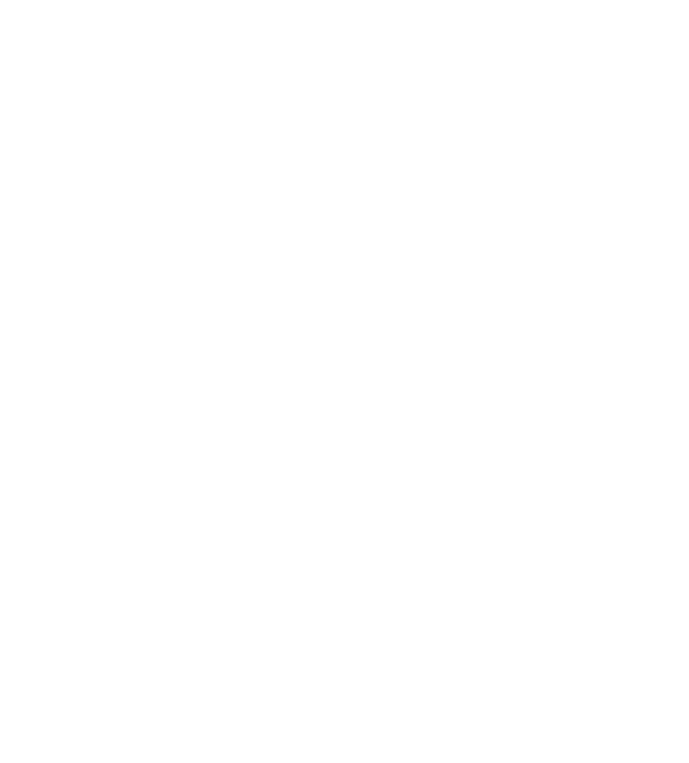
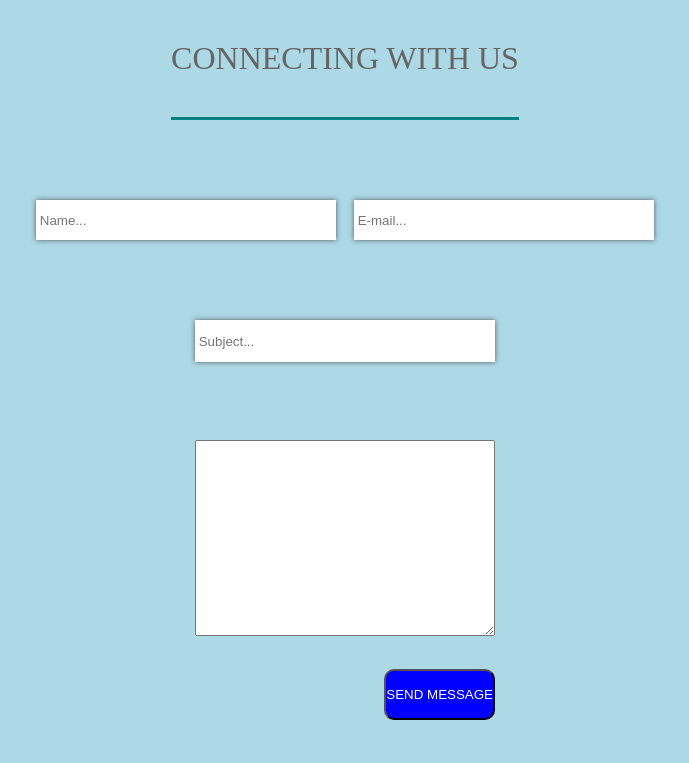
Before and after one commit to Qnosin/Contact-form-1, a plain HTML site: page index.html in a window 1280 px wide. Shown: the whole page, without its empty margins (295-984 px from the left). Drawn offline with Linux system fonts and the light colour scheme.

Commit message:
basic file changes

```diff
--- a/index.html
+++ b/index.html
@@ -10,6 +10,29 @@
 </head>
 
 <body>
+    <div id="container">
+        <section class="contact">
+            <header class="head">
+                <span>connecting with us</span>
+            </header>
+            <article class="inputs">
+                <div class="i1">
+                    <input class="name" placeholder="&nbsp;Name..." type="text">
+                    <input class="E-mail" placeholder="&nbsp;E-mail..." type="email">
+                </div>
+                <div class="i2">
+                    <input class="Subject" placeholder="&nbsp;Subject..." type="text">
+                </div>
+                <div class="area">
+                    <textarea placeholder="Your message...">
+                    </textarea>
+                    <div class="applay">
+                        <button class="bt" type="sumbit">send message</button>
+                    </div>
+                </div>
+            </article>
+        </section>
+    </div>
 
 </body>
 
--- a/style.css
+++ b/style.css
@@ -0,0 +1,118 @@
+    * {
+        margin: 0;
+        padding: 0;
+        box-sizing: border-box;
+    }
+
+    #container {
+        width: 100%;
+        height: 100vh;
+        background-color: #add8e6;
+        display: flex;
+        justify-content: center;
+        align-items: center;
+    }
+
+    .contact {
+        width: 70%;
+        height: 90vh;
+    }
+
+    .head {
+        width: 100%;
+        height: 20vh;
+        display: flex;
+        justify-content: center;
+    }
+
+    .head span {
+        height: 10vh;
+        font-size: 3em;
+        text-transform: uppercase;
+        color: #656565;
+        border-bottom: 3px solid #008080;
+    }
+
+    .inputs {
+        display: flex;
+        width: 100%;
+        height: 70vh;
+        justify-content: center;
+        flex-wrap: wrap;
+    }
+
+    .name,
+    .E-mail {
+        width: 25%;
+        height: 50%;
+        border: 0;
+        box-shadow: 0px 0px 5px 0px rgba(50, 50, 50, 0.75);
+    }
+
+    .Subject {
+        width: 52%;
+        height: 53%;
+        box-shadow: 0px 0px 5px 0px rgba(50, 50, 50, 0.75);
+        border: 0;
+    }
+
+    .i1 {
+        display: flex;
+        width: 100%;
+        height: 10vh;
+        gap: 2%;
+        justify-content: center;
+    }
+
+    .i2 {
+        display: flex;
+        width: 100%;
+        height: 10vh;
+        justify-content: center;
+    }
+
+    .area {
+        width: 53%;
+        height: 50%;
+        display: flex;
+        flex-wrap: wrap;
+    }
+
+    .area textarea {
+        width: 100%;
+        height: 70%;
+        color: #656565;
+    }
+
+    .bt {
+        width: 30%;
+        height: 100%;
+        align-self: flex-end;
+        color: #ffffff;
+        background-color: blue;
+        text-transform: uppercase;
+        border-radius: 10px;
+    }
+
+    .applay {
+        width: 100%;
+        display: flex;
+        justify-content: flex-end;
+        align-items: flex-start;
+    }
+
+    @media screen and (max-width:1441px) {
+        .head span {
+            font-size: 2em;
+        }
+        .name,
+        .E-mail,
+        .Subject,
+        .area {
+            width: 100%;
+            max-width: 300px;
+        }
+        .bt {
+            width: auto;
+        }
+    }
```
